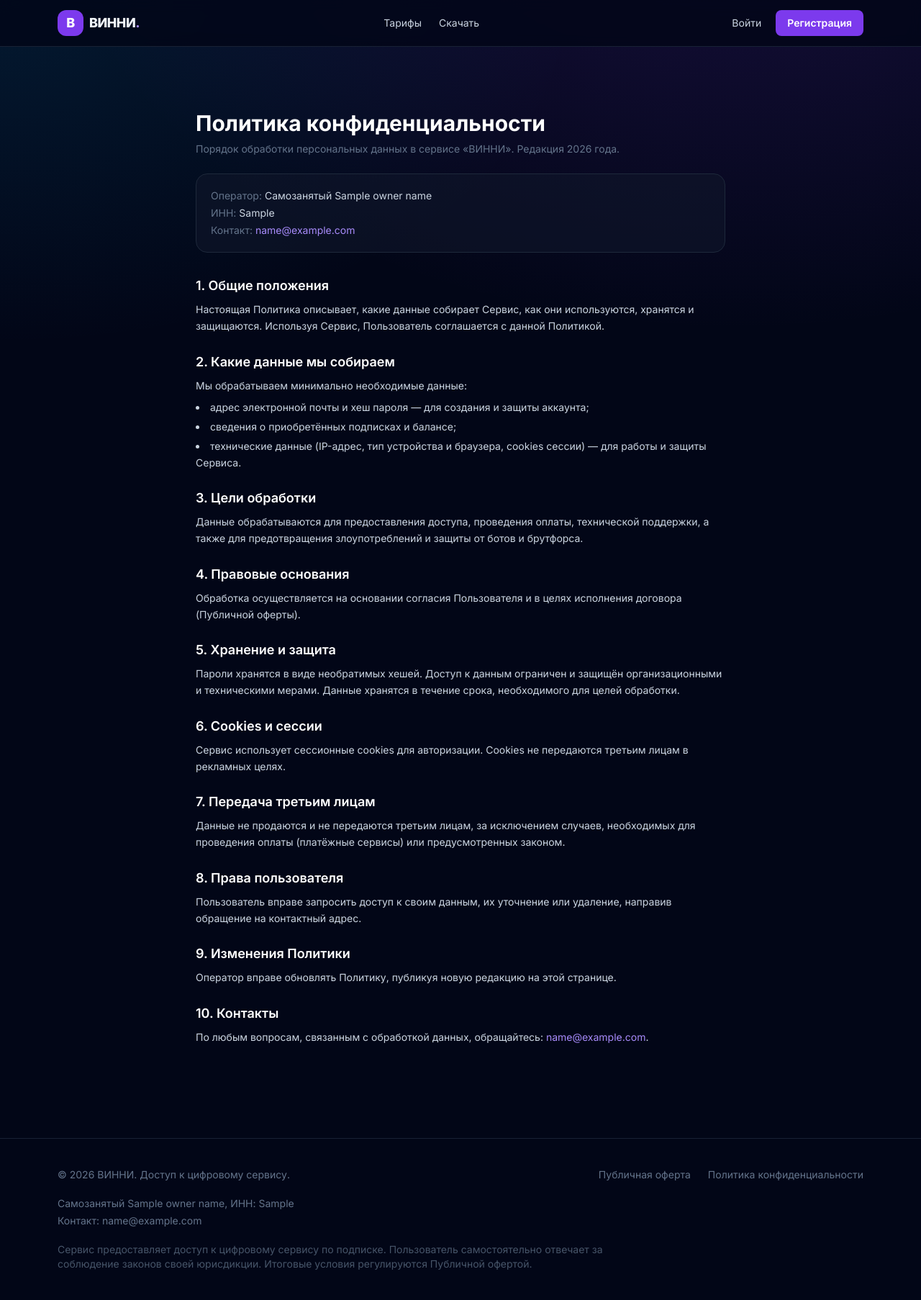
After one commit to alexs05051996-glitch/vinni_project, a Python web app: template templates/privacy.html in a window 1280 px wide. The commit adds this page. Shown: the whole page at 72% size. Run offline with Jinja, Linux system fonts and the light colour scheme; the template is opened without the code that fills it: most values are stand-ins (such as "Sample title", 1, 10 or a date in 2020); some libraries are stand-ins or nearby versions.

Commit message:
Add Terms and Privacy pages, footer links and requisites

```diff
--- a/app/config.py
+++ b/app/config.py
@@ -52,6 +52,11 @@ SUB_BASE_URL = os.getenv("SUB_BASE_URL", "https://sub.vinni.fyi").rstrip("/")
 # --- Сид-админ (создаётся при первом запуске) ---
 ADMIN_EMAIL = os.getenv("ADMIN_EMAIL", "admin@vinni.fyi")
 ADMIN_PASSWORD = os.getenv("ADMIN_PASSWORD", "admin")
+
+# --- Реквизиты владельца / контакты (для футера и правовых страниц) ---
+OWNER_NAME = os.getenv("OWNER_NAME", "[Ваше ФИО]")
+OWNER_INN = os.getenv("OWNER_INN", "[Ваш ИНН]")
+CONTACT_EMAIL = os.getenv("CONTACT_EMAIL", "support@vinni.fyi")
 
 # --- Интеграция с панелью Remnawave ---
 # REMNAWAVE_ENABLED=false включает mock-режим (без обращения к панели)
--- a/templates/partials/footer.html
+++ b/templates/partials/footer.html
@@ -1,9 +1,24 @@
 <footer class="border-t border-slate-800/80 mt-16">
-  <div class="max-w-6xl mx-auto px-4 py-8 text-sm text-slate-500 flex flex-col md:flex-row items-center justify-between gap-4">
-    <p>© {{ 2026 }} ВИННИ. Доступ к цифровому сервису.</p>
-    <p class="text-center md:text-right max-w-lg">
-      Сервис предоставляет доступ к цифровому сервису. Пользователь самостоятельно
-      отвечает за соблюдение законов своей юрисдикции.
+  <div class="max-w-6xl mx-auto px-4 py-10 flex flex-col gap-5 text-sm text-slate-500">
+    <div class="flex flex-col md:flex-row items-center justify-between gap-4">
+      <p>© {{ 2026 }} ВИННИ. Доступ к цифровому сервису.</p>
+      <nav class="flex flex-wrap items-center justify-center gap-x-6 gap-y-2">
+        <a href="/terms" class="hover:text-slate-300 transition-colors">Публичная оферта</a>
+        <a href="/privacy" class="hover:text-slate-300 transition-colors">Политика конфиденциальности</a>
+      </nav>
+    </div>
+
+    <div class="text-center md:text-left">
+      <p>Самозанятый {{ owner_name }}, ИНН: {{ owner_inn }}</p>
+      <p class="mt-1">
+        Контакт:
+        <a href="mailto:{{ contact_email }}" class="hover:text-slate-300 transition-colors">{{ contact_email }}</a>
+      </p>
+    </div>
+
+    <p class="text-center md:text-left max-w-3xl text-slate-600">
+      Сервис предоставляет доступ к цифровому сервису по подписке. Пользователь самостоятельно
+      отвечает за соблюдение законов своей юрисдикции. Итоговые условия регулируются Публичной офертой.
     </p>
   </div>
 </footer>
--- /dev/null
+++ b/templates/privacy.html
@@ -0,0 +1,79 @@
+{% extends "base.html" %}
+
+{% block title %}Политика конфиденциальности — ВИННИ{% endblock %}
+
+{% block content %}
+<section class="max-w-3xl mx-auto px-4 py-16">
+  <h1 class="text-3xl font-bold text-white">Политика конфиденциальности</h1>
+  <p class="mt-2 text-sm text-slate-500">
+    Порядок обработки персональных данных в сервисе «ВИННИ». Редакция 2026 года.
+  </p>
+
+  <div class="mt-6 rounded-2xl border border-slate-800 bg-slate-900/60 p-5 text-sm text-slate-300">
+    <p><span class="text-slate-500">Оператор:</span> Самозанятый {{ owner_name }}</p>
+    <p class="mt-1"><span class="text-slate-500">ИНН:</span> {{ owner_inn }}</p>
+    <p class="mt-1"><span class="text-slate-500">Контакт:</span>
+      <a href="mailto:{{ contact_email }}" class="text-brand-400 hover:text-brand-300">{{ contact_email }}</a>
+    </p>
+  </div>
+
+  <div class="mt-8 space-y-6 text-sm leading-relaxed text-slate-300">
+    <section>
+      <h2 class="text-lg font-semibold text-white">1. Общие положения</h2>
+      <p class="mt-2">Настоящая Политика описывает, какие данные собирает Сервис, как они используются, хранятся и защищаются. Используя Сервис, Пользователь соглашается с данной Политикой.</p>
+    </section>
+
+    <section>
+      <h2 class="text-lg font-semibold text-white">2. Какие данные мы собираем</h2>
+      <p class="mt-2">Мы обрабатываем минимально необходимые данные:</p>
+      <ul class="mt-2 list-disc list-inside space-y-1">
+        <li>адрес электронной почты и хеш пароля — для создания и защиты аккаунта;</li>
+        <li>сведения о приобретённых подписках и балансе;</li>
+        <li>технические данные (IP-адрес, тип устройства и браузера, cookies сессии) — для работы и защиты Сервиса.</li>
+      </ul>
+    </section>
+
+    <section>
+      <h2 class="text-lg font-semibold text-white">3. Цели обработки</h2>
+      <p class="mt-2">Данные обрабатываются для предоставления доступа, проведения оплаты, технической поддержки, а также для предотвращения злоупотреблений и защиты от ботов и брутфорса.</p>
+    </section>
+
+    <section>
+      <h2 class="text-lg font-semibold text-white">4. Правовые основания</h2>
+      <p class="mt-2">Обработка осуществляется на основании согласия Пользователя и в целях исполнения договора (Публичной оферты).</p>
+    </section>
+
+    <section>
+      <h2 class="text-lg font-semibold text-white">5. Хранение и защита</h2>
+      <p class="mt-2">Пароли хранятся в виде необратимых хешей. Доступ к данным ограничен и защищён организационными и техническими мерами. Данные хранятся в течение срока, необходимого для целей обработки.</p>
+    </section>
+
+    <section>
+      <h2 class="text-lg font-semibold text-white">6. Cookies и сессии</h2>
+      <p class="mt-2">Сервис использует сессионные cookies для авторизации. Cookies не передаются третьим лицам в рекламных целях.</p>
+    </section>
+
+    <section>
+      <h2 class="text-lg font-semibold text-white">7. Передача третьим лицам</h2>
+      <p class="mt-2">Данные не продаются и не передаются третьим лицам, за исключением случаев, необходимых для проведения оплаты (платёжные сервисы) или предусмотренных законом.</p>
+    </section>
+
+    <section>
+      <h2 class="text-lg font-semibold text-white">8. Права пользователя</h2>
+      <p class="mt-2">Пользователь вправе запросить доступ к своим данным, их уточнение или удаление, направив обращение на контактный адрес.</p>
+    </section>
+
+    <section>
+      <h2 class="text-lg font-semibold text-white">9. Изменения Политики</h2>
+      <p class="mt-2">Оператор вправе обновлять Политику, публикуя новую редакцию на этой странице.</p>
+    </section>
+
+    <section>
+      <h2 class="text-lg font-semibold text-white">10. Контакты</h2>
+      <p class="mt-2">По любым вопросам, связанным с обработкой данных, обращайтесь:
+        <a href="mailto:{{ contact_email }}" class="text-brand-400 hover:text-brand-300">{{ contact_email }}</a>.
+      </p>
+    </section>
+  </div>
+</section>
+{% endblock %}
```
Also changed, not shown: app/routers/pages.py (+18 -0 lines), app/templating.py (+12 -1 lines), templates/terms.html (added, +73 -0 lines), 1 other file.
